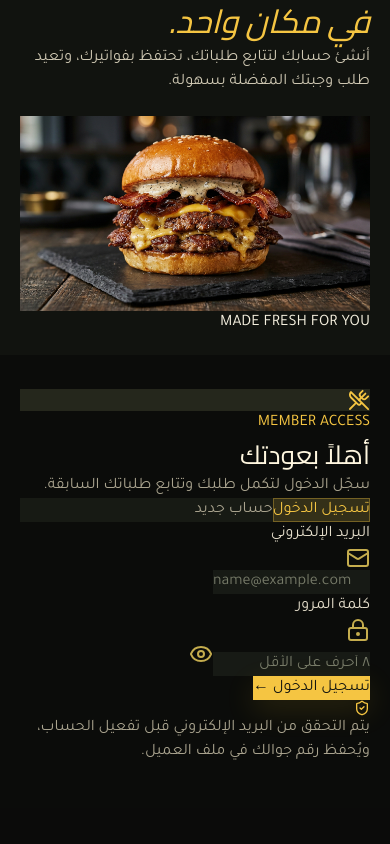
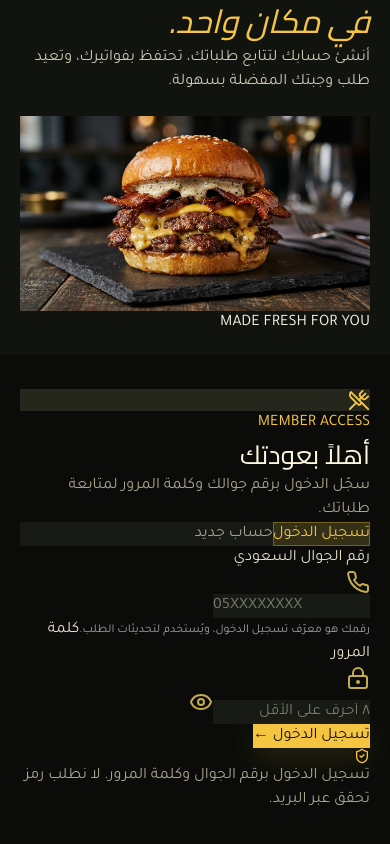
Before and after one commit to alhzmymoaid-cmyk/BurgerHouse, a Next.js app: page /account in a window 390 px wide. Shown: the part 524-1368 px from the top of the page. Before the commit the page ends 1332 px from the top, so only its background shows below. Built offline with nearby package versions, Linux system fonts and the light colour scheme.

Commit message:
Switch customer account to phone and password auth

```diff
--- a/src/app/account/page.tsx
+++ b/src/app/account/page.tsx
@@ -3,17 +3,14 @@
 import { useEffect, useState } from 'react';
 import { useRouter } from 'next/navigation';
 import { createSupabaseBrowserClient } from '@/lib/supabase/client';
-import { ArrowRight, CheckCircle2, Eye, EyeOff, LockKeyhole, Mail, ShieldCheck, UserRound, UtensilsCrossed } from 'lucide-react';
+import { ArrowRight, CheckCircle2, Eye, EyeOff, LockKeyhole, ShieldCheck, UserRound, UtensilsCrossed, Phone } from 'lucide-react';
 
 export default function CustomerAccountPage() {
   const router = useRouter();
   const [mode, setMode] = useState<'login' | 'signup'>('login');
   const [name, setName] = useState('');
-  const [email, setEmail] = useState('');
   const [phone, setPhone] = useState('');
   const [password, setPassword] = useState('');
-  const [otp, setOtp] = useState('');
-  const [needsOtp, setNeedsOtp] = useState(false);
   const [showPassword, setShowPassword] = useState(false);
   const [busy, setBusy] = useState(false);
   const [error, setError] = useState('');
@@ -23,6 +20,14 @@ export default function CustomerAccountPage() {
     if (window.location.hash === '#signup') setMode('signup');
   }, []);
 
+  const normalizeSaudiPhone = (value: string) => {
+    const digits = value.replace(/\\D/g, '');
+    if (/^05\\d{8}$/.test(digits)) return '+966' + digits.slice(1);
+    if (/^5\\d{8}$/.test(digits)) return '+966' + digits;
+    if (/^9665\\d{8}$/.test(digits)) return '+' + digits;
+    return '';
+  };
+
   const submit = async (event: React.FormEvent) => {
     event.preventDefault();
     setBusy(true);
@@ -30,81 +35,34 @@ export default function CustomerAccountPage() {
     setNotice('');
     try {
       const supabase = createSupabaseBrowserClient();
-      const normalizedEmail = email.trim().toLowerCase();
-      const digits = phone.replace(/\D/g, '');
-      const normalizedPhone = digits.startsWith('9665') ? digits : digits.startsWith('05') ? `966${digits.slice(1)}` : digits.startsWith('5') ? `966${digits}` : '';
+      const normalizedPhone = normalizeSaudiPhone(phone);
+      if (!normalizedPhone) throw new Error('أدخل رقم جوال سعودي صحيحًا يبدأ بـ 05 ويتكون من 10 أرقام.');
 
-      if (mode === 'signup' && !needsOtp) {
-        if (!/^9665\d{8}$/.test(normalizedPhone)) throw new Error('أدخل رقم جوال سعودي صحيحًا يبدأ بـ 05 ويتكون من 10 أرقام.');
+      if (mode === 'signup') {
+        if (!name.trim()) throw new Error('اكتب اسمك الكامل.');
         const { data, error: signupError } = await supabase.auth.signUp({
-          email: normalizedEmail,
+          phone: normalizedPhone,
           password,
           options: { data: { full_name: name.trim(), phone: normalizedPhone } }
         });
         if (signupError) throw signupError;
-        if (data.session && data.user?.email_confirmed_at) {
-          router.push('/account/orders');
-          router.refresh();
-          return;
+        if (!data.session) {
+          throw new Error('إعدادات المصادقة ما زالت تطلب رمز SMS. يجب تعطيل تأكيد الهاتف من Supabase Auth حتى يعمل التسجيل بالجوال وكلمة المرور دون رمز.');
         }
-        setNeedsOtp(true);
-        setNotice('أرسلنا رمز تحقق إلى بريدك الإلكتروني. أدخله لإكمال إنشاء الحساب.');
-        return;
-      }
-
-      if (needsOtp) {
-        const { error: verifyError } = await supabase.auth.verifyOtp({
-          email: normalizedEmail,
-          token: otp,
-          type: 'signup'
-        });
-        if (verifyError) throw verifyError;
         router.push('/account/orders');
         router.refresh();
         return;
       }
 
-      const { data, error: loginError } = await supabase.auth.signInWithPassword({
-        email: normalizedEmail,
+      const { error: loginError } = await supabase.auth.signInWithPassword({
+        phone: normalizedPhone,
         password
       });
       if (loginError) throw loginError;
-      if (!data.user?.email_confirmed_at) {
-        await supabase.auth.signOut();
-        setNeedsOtp(true);
-        setMode('signup');
-        setNotice('يجب تأكيد بريدك الإلكتروني أولاً. أدخل رمز التحقق المرسل إلى بريدك.');
-        return;
-      }
       router.push('/account/orders');
       router.refresh();
     } catch (caught: any) {
-      const authCode = caught?.code || '';
-      if (mode === 'login' && (authCode === 'email_not_confirmed' || /email not confirmed/i.test(caught?.message || ''))) {
-        setMode('signup');
-        setNeedsOtp(true);
-        setNotice('بريدك غير مؤكد بعد. أرسلنا لك شاشة إدخال الرمز؛ استخدم إعادة إرسال الرمز إذا لم تصلك الرسالة.');
-      } else {
-        setError(caught?.message || 'تعذر إكمال العملية. تحقق من البيانات وحاول مجدداً.');
-      }
-    } finally {
-      setBusy(false);
-    }
-  };
-
-  const resendOtp = async () => {
-    setBusy(true);
-    setError('');
-    setNotice('');
-    try {
-      const { error: resendError } = await createSupabaseBrowserClient().auth.resend({
-        type: 'signup',
-        email: email.trim().toLowerCase()
-      });
-      if (resendError) throw resendError;
-      setNotice('تم طلب إرسال رمز تحقق جديد إلى بريدك الإلكتروني.');
-    } catch (caught: any) {
-      setError(caught?.message || 'تعذر إعادة إرسال الرمز. حاول لاحقاً.');
+      setError(caught?.message || 'تعذر إكمال العملية. تحقق من رقم الجوال وكلمة المرور.');
     } finally {
       setBusy(false);
     }
@@ -134,28 +92,25 @@ export default function CustomerAccountPage() {
           <div className="bh-account-form-head">
             <div className="bh-account-icon"><UtensilsCrossed size={22}/></div>
             <p className="bh-eyebrow">MEMBER ACCESS</p>
-            <h2>{needsOtp ? 'تأكيد البريد الإلكتروني' : mode === 'login' ? 'أهلاً بعودتك' : 'ابدأ حسابك الآن'}</h2>
-            <p>{needsOtp ? 'أدخل رمز التحقق المرسل إلى بريدك الإلكتروني.' : mode === 'login' ? 'سجّل الدخول لتكمل طلبك وتتابع طلباتك السابقة.' : 'أنشئ حسابك ببريدك الإلكتروني وكلمة مرور.'}</p>
+            <h2>{mode === 'login' ? 'أهلاً بعودتك' : 'ابدأ حسابك الآن'}</h2>
+            <p>{mode === 'login' ? 'سجّل الدخول برقم جوالك وكلمة المرور لمتابعة طلباتك.' : 'أنشئ حسابك برقم الجوال وكلمة المرور دون انتظار رمز البريد.'}</p>
           </div>
 
           <div className="bh-account-switch" role="tablist" aria-label="نوع الحساب">
-            <button type="button" aria-selected={mode === 'login' && !needsOtp} className={mode === 'login' && !needsOtp ? 'active' : ''} onClick={() => { setMode('login'); setNeedsOtp(false); setError(''); setNotice(''); }}>تسجيل الدخول</button>
-            <button type="button" aria-selected={mode === 'signup' || needsOtp} className={mode === 'signup' || needsOtp ? 'active' : ''} onClick={() => { setMode('signup'); setNeedsOtp(false); setError(''); setNotice(''); }}>حساب جديد</button>
+            <button type="button" aria-selected={mode === 'login'} className={mode === 'login' ? 'active' : ''} onClick={() => { setMode('login'); setError(''); setNotice(''); }}>تسجيل الدخول</button>
+            <button type="button" aria-selected={mode === 'signup'} className={mode === 'signup' ? 'active' : ''} onClick={() => { setMode('signup'); setError(''); setNotice(''); }}>حساب جديد</button>
           </div>
 
           <form onSubmit={submit} className="bh-account-form">
-            {mode === 'signup' && !needsOtp && <label>الاسم الكامل<div className="bh-field"><UserRound/><input required autoComplete="name" value={name} onChange={e => setName(e.target.value)} placeholder="اكتب اسمك"/></div></label>}
-            <label>البريد الإلكتروني<div className="bh-field"><Mail/><input required type="email" autoComplete="email" dir="ltr" value={email} onChange={e => setEmail(e.target.value)} disabled={needsOtp} placeholder="name@example.com"/></div></label>
-            {mode === 'signup' && !needsOtp && <label>رقم الجوال السعودي<div className="bh-field"><input required type="tel" inputMode="tel" autoComplete="tel" dir="ltr" value={phone} onChange={e => setPhone(e.target.value.replace(/[^0-9+]/g, '').slice(0, 16))} placeholder="05XXXXXXXX"/></div><small className="text-xs text-zinc-400">مطلوب للتواصل وربط الطلبات بحسابك.</small></label>}
-            {!needsOtp && <label>كلمة المرور<div className="bh-field"><LockKeyhole/><input required minLength={8} autoComplete={mode === 'login' ? 'current-password' : 'new-password'} type={showPassword ? 'text' : 'password'} value={password} onChange={e => setPassword(e.target.value)} placeholder="٨ أحرف على الأقل"/><button type="button" className="bh-password-toggle" onClick={() => setShowPassword(v => !v)} aria-label={showPassword ? 'إخفاء كلمة المرور' : 'إظهار كلمة المرور'}>{showPassword ? <EyeOff/> : <Eye/>}</button></div></label>}
-            {needsOtp && <label>رمز التحقق<div className="bh-field bh-otp-field"><ShieldCheck/><input required inputMode="numeric" autoComplete="one-time-code" maxLength={6} pattern="[0-9]{6}" dir="ltr" value={otp} onChange={e => setOtp(e.target.value.replace(/\D/g, '').slice(0, 6))} placeholder="000000"/></div></label>}
+            {mode === 'signup' && <label>الاسم الكامل<div className="bh-field"><UserRound/><input required autoComplete="name" value={name} onChange={e => setName(e.target.value)} placeholder="اكتب اسمك"/></div></label>}
+            <label>رقم الجوال السعودي<div className="bh-field"><Phone/><input required type="tel" inputMode="tel" autoComplete="tel" dir="ltr" value={phone} onChange={e => setPhone(e.target.value.replace(/[^0-9+]/g, '').slice(0, 16))} placeholder="05XXXXXXXX"/></div></label>
+            <small className="text-xs text-zinc-400">رقمك هو معرّف تسجيل الدخول، ويُستخدم لتحديثات الطلب.</small>
+            <label>كلمة المرور<div className="bh-field"><LockKeyhole/><input required minLength={8} autoComplete={mode === 'login' ? 'current-password' : 'new-password'} type={showPassword ? 'text' : 'password'} value={password} onChange={e => setPassword(e.target.value)} placeholder="٨ أحرف على الأقل"/><button type="button" className="bh-password-toggle" onClick={() => setShowPassword(v => !v)} aria-label={showPassword ? 'إخفاء كلمة المرور' : 'إظهار كلمة المرور'}>{showPassword ? <EyeOff/> : <Eye/>}</button></div></label>
             {error && <div className="bh-account-alert" role="alert">{error}</div>}
             {notice && <div className="bh-account-notice" role="status">{notice}</div>}
-            <button type="submit" disabled={busy} className="bh-account-submit">{busy ? 'جارٍ التحقق...' : needsOtp ? 'تأكيد الحساب' : mode === 'login' ? 'تسجيل الدخول' : 'إنشاء حساب جديد'} <span>←</span></button>
+            <button type="submit" disabled={busy} className="bh-account-submit">{busy ? 'جارٍ التحقق...' : mode === 'login' ? 'تسجيل الدخول' : 'إنشاء حساب جديد'} <span>←</span></button>
           </form>
-          {needsOtp && <button type="button" disabled={busy} className="bh-account-secondary" onClick={resendOtp}>إعادة إرسال الرمز</button>}
-          {needsOtp && <button type="button" className="bh-account-secondary" onClick={() => { setNeedsOtp(false); setOtp(''); setError(''); setNotice(''); }}>تعديل البيانات</button>}
-          <div className="bh-account-security"><ShieldCheck size={16}/><span>يتم التحقق من البريد الإلكتروني قبل تفعيل الحساب، ويُحفظ رقم جوالك في ملف العميل.</span></div>
+          <div className="bh-account-security"><ShieldCheck size={16}/><span>تسجيل الدخول برقم الجوال وكلمة المرور. لا نطلب رمز تحقق عبر البريد.</span></div>
         </section>
       </div>
     </main>
```
